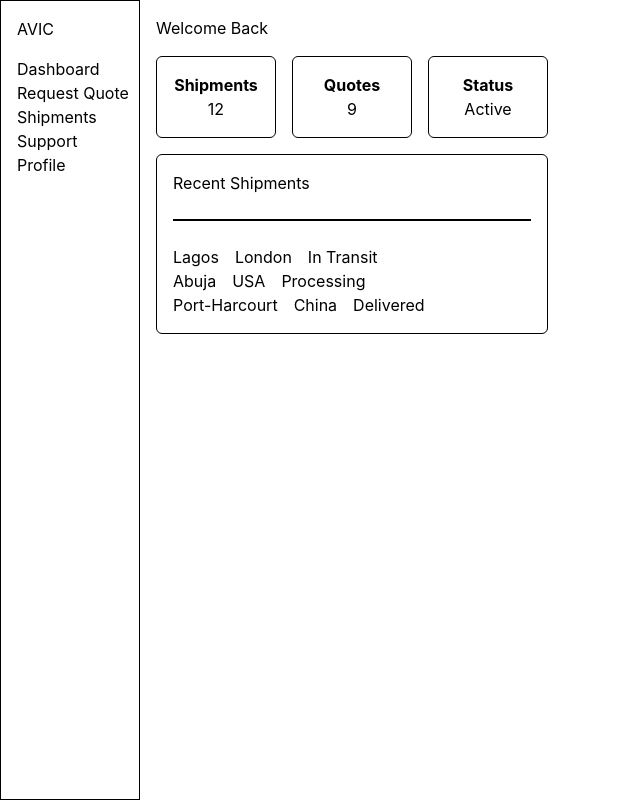
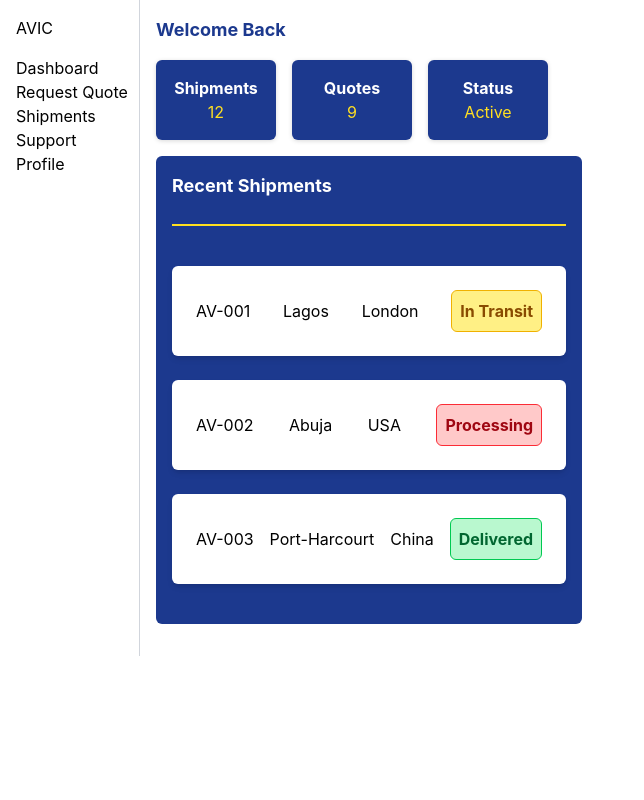
Before and after one commit to Zulu5q1/AVIC-CLIENT-PORTAL, a React (Vite) app: page / in a window 1280 px wide. Shown: the whole page, without its empty margins (0-644 px from the left). Built offline with nearby package versions, Linux system fonts and the light colour scheme.

Commit message:
feat: added a full details panel

```diff
--- a/src/Dashboard.jsx
+++ b/src/Dashboard.jsx
@@ -2,22 +2,77 @@ import { StatCard } from "./components/StatCard";
 import { stats } from "./data/MockData";
 import { ShipmentCard } from "./components/ShipmentCard";
 import { Shipments } from './data/MockData';
+import { useState } from "react";
 
 const Dashboard = () => {
+    const [selectedShipment, setSelectedShipment] = useState(null);
     return <div className= "flex flex-col gap-4 p-4">
-        <div>Welcome Back</div>
+        <div className=" font-bold text-lg text-blue-900 ">Welcome Back</div>
         <div className= "flex gap-4">
             {stats.map((stat, index) => (
                 <StatCard key={index} title={stat.title} value={stat.value} />
             ))}
         </div>
-        <div className= "border border-black p-4 rounded-md">
-            <p>Recent Shipments</p>
-            <hr className= "border border-black my-6"/>
-            {Shipments.map((shipment, index) => (
-                <ShipmentCard key={index} location={shipment.location} destination={shipment.destination} status={shipment.status} />
-            ))}
+        <div className= "flex gap-4 flex-wrap ">
+            <div className= " bg-blue-900 p-4 rounded-md mb-4">
+                <p className=" font-bold text-lg text-white">Recent Shipments</p>
+                <hr className= "border border-yellow-300 my-6 mb-10"/>
+                {Shipments.map((shipment, index) => (
+                    <div className= " mt-2  items-center" key={index}>
+                        <ShipmentCard key={index} shipment={shipment}
+                        onClick={() => setSelectedShipment(shipment)} />
+                    </div>
+                ))}
+            </div>
+            {
+                selectedShipment && selectedShipment != null ? (
+                    <div className=" bg-white drop-shadow-md p-4 rounded-md mb-4 w-100">
+                        <h3 className=" font-bold text-lg ">Details</h3>
+                        <div className="  flex justify-between border-b border-gray-300 mb-2 pb-4">
+                            <p className="bg-slate-200 p-1 text-sm rounded-md">{selectedShipment.id}</p>
+                        </div>
+                        <div className="flex justify-between border-b border-gray-300 mb-2 py-5">
+                            <div>
+                                <p>Route </p>
+                                <p className="font-bold">{selectedShipment.location} --+ {selectedShipment.destination}</p>
+                            </div>
+                            <div className="text-right">
+                                <p>Status </p>
+                                <p className={` rounded-full p-1 border text-sm ${selectedShipment.status === "In Transit" ? "bg-yellow-200 border-yellow-500 text-yellow-800"
+                                    : selectedShipment.status === "Processing" ? "bg-red-200 border-red-500 text-red-800"
+                                    : "bg-green-200 border-green-500 text-green-800"} font-bold hover:shadow-md transition`}>{selectedShipment.status}</p>
+                            </div>
+
+                        </div>
+                        <div className="flex justify-between border-b border-gray-300 mb-2 py-5">
+                            <div>
+                                <p>Customer </p>
+                                <p className="font-bold">{selectedShipment.customer}</p>
+                            </div>
+                            <div className="text-right">
+                                <p>Weight </p>
+                                <p className="font-bold">{selectedShipment.weight}</p>
+                            </div>
+
+                        </div>
+                        <div className="flex justify-between border-b border-gray-300 mb-2 py-5">
+                            <div>
+                                <p>Service </p>
+                                <p className="font-bold">{selectedShipment.service}</p>
+                            </div>
+                            <div className="text-right">
+                                <p>ETA</p>
+                                <p className="font-bold">{selectedShipment.eta}</p>
+                            </div>
+
+                        </div>
+
+                        <button className="hover:cursor-pointer w-full font-bold bg-blue-500 text-white px-4 py-2 rounded-md mt-4" onClick={() => setSelectedShipment(null)}>Close</button>
+                    </div>
+                ) : null
+            }
         </div>
+
     </div>
 };
 
--- a/src/SideNav.jsx
+++ b/src/SideNav.jsx
@@ -1,10 +1,10 @@
 import { Link } from 'react-router'
 
 const SideNav = () => {
-    return <div className= "border border-black flex flex-col w-35 h-screen pt-4 pl-4 gap-4">
+    return <div className= "border-r border-gray-300 flex flex-col min-w-35  pt-4 pl-4 gap-4">
         <h2>AVIC</h2>
         <ul>
-            <Link to='/'>Dashboard</Link>
+            <Link to='/' >Dashboard</Link>
             <li>Request Quote</li>
             <li>Shipments</li>
             <li>Support</li>
--- a/src/components/ShipmentCard.jsx
+++ b/src/components/ShipmentCard.jsx
@@ -1,9 +1,14 @@
 
 
-export const ShipmentCard = ({ location, destination, status }) => {
-    return <div className= "flex gap-4">
-                <p>{location}</p>
-                <p>{destination}</p>
-                <p>{status}</p>
+export const ShipmentCard = ({ shipment, onClick }) => {
+    return <div className= "flex gap-4 justify-between hover:cursor-pointer p-6 rounded-md items-center mb-6 bg-white shadow-md" onClick={onClick}>
+                <p>{shipment.id}</p>
+                <p>{shipment.location}</p>
+                <p>{shipment.destination}</p>
+                <p className={`rounded-md p-2 border
+                    ${shipment.status === "In Transit" ? "bg-yellow-200 border-yellow-500 text-yellow-800"
+                    : shipment.status === "Processing" ? "bg-red-200 border-red-500 text-red-800"
+                    : "bg-green-200 border-green-500 text-green-800"} font-bold hover:shadow-md transition `
+                    }>{shipment.status}</p>
             </div>
 }
--- a/src/components/StatCard.jsx
+++ b/src/components/StatCard.jsx
@@ -1,8 +1,8 @@
 
 
 export const StatCard = ({ title, value }) => {
-    return <div className="border border-black p-4 text-center rounded-md w-30">
-                <p className="font-bold">{title}</p>
-                <p>{value}</p>
+    return <div className="bg-blue-900 text-white drop-shadow-sm p-4 text-center rounded-md w-30">
+                <p className="font-bold ">{title}</p>
+                <p className="text-yellow-300">{value}</p>
             </div>
 }
--- a/src/data/MockData.js
+++ b/src/data/MockData.js
@@ -8,7 +8,34 @@ export const stats = [
 
 
 export const Shipments = [
-    { location: "Lagos", destination: "London", status: "In Transit" },
-    { location: "Abuja", destination: "USA", status: "Processing" },
-    { location: "Port-Harcourt", destination: "China", status: "Delivered" }
+    {
+        id: "AV-001",
+        location: "Lagos",
+        destination: "London",
+        status: "In Transit",
+        customer: "Daniel Adeyemi",
+        weight: "12kg",
+        service:"Van Freight",
+        eta: "2 days"
+    },
+    {
+        id: "AV-002",
+        location: "Abuja",
+        destination: "USA",
+        status: "Processing",
+        customer: "John Smith",
+        weight: "20kg",
+        service:"Air Freight",
+        eta: "3 days"
+    },
+    {
+        id: "AV-003",
+        location: "Port-Harcourt",
+        destination: "China",
+        status: "Delivered",
+        customer: "Mary Johnson",
+        weight: "50kg",
+        service:"Cargo",
+        eta: "10 days"
+    }
 ]
--- a/src/index.css
+++ b/src/index.css
@@ -1 +1,6 @@
 @import "tailwindcss";
+
+
+body, html {
+    background-color: #ffffff;
+}
```
